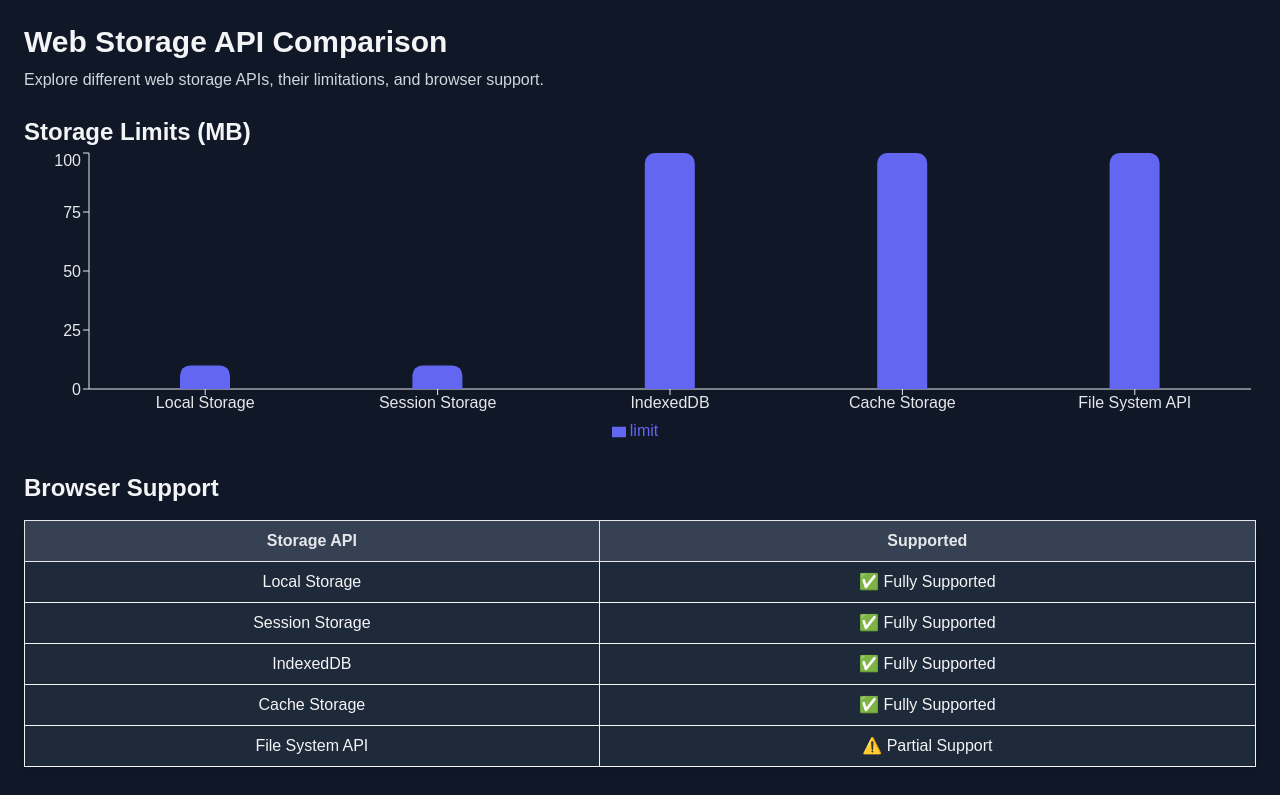
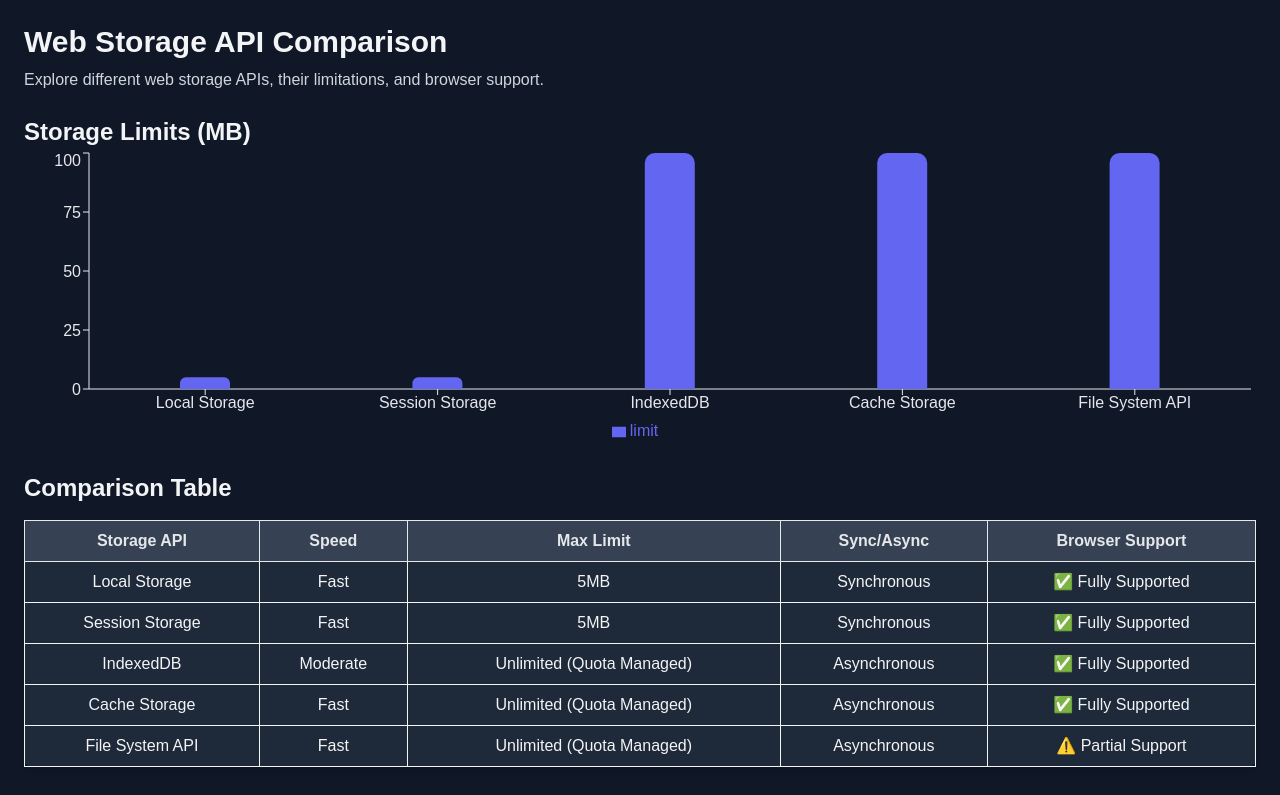
Before and after one commit to hagenbrandt/nextjs-web-storage-demo, a Next.js app: page / in a window 1280 px wide. Shown: the top 795 px of the page. Built offline with nearby package versions, Linux system fonts and the light colour scheme.

Commit message:
refactor: add data to comparison table

```diff
--- a/src/app/page.tsx
+++ b/src/app/page.tsx
@@ -12,19 +12,46 @@ import {
 } from "recharts";
 
 const storageData = [
-  { name: "Local Storage", limit: 10 },
-  { name: "Session Storage", limit: 10 },
-  { name: "IndexedDB", limit: 100 },
-  { name: "Cache Storage", limit: 100 },
-  { name: "File System API", limit: 100 },
-];
-
-const browserSupport = [
-  { name: "Local Storage", support: "✅ Fully Supported" },
-  { name: "Session Storage", support: "✅ Fully Supported" },
-  { name: "IndexedDB", support: "✅ Fully Supported" },
-  { name: "Cache Storage", support: "✅ Fully Supported" },
-  { name: "File System API", support: "⚠️ Partial Support" },
+  {
+    name: "Local Storage",
+    speed: "Fast",
+    limit: 5,
+    displayLimit: "5MB",
+    async: "Synchronous",
+    support: "✅ Fully Supported",
+  },
+  {
+    name: "Session Storage",
+    speed: "Fast",
+    limit: 5,
+    displayLimit: "5MB",
+    async: "Synchronous",
+    support: "✅ Fully Supported",
+  },
+  {
+    name: "IndexedDB",
+    speed: "Moderate",
+    limit: 100,
+    displayLimit: "Unlimited (Quota Managed)",
+    async: "Asynchronous",
+    support: "✅ Fully Supported",
+  },
+  {
+    name: "Cache Storage",
+    speed: "Fast",
+    limit: 100,
+    displayLimit: "Unlimited (Quota Managed)",
+    async: "Asynchronous",
+    support: "✅ Fully Supported",
+  },
+  {
+    name: "File System API",
+    speed: "Fast",
+    limit: 100,
+    displayLimit: "Unlimited (Quota Managed)",
+    async: "Asynchronous",
+    support: "⚠️ Partial Support",
+  },
 ];
 
 export default function HomePage() {
@@ -61,21 +88,27 @@ export default function HomePage() {
       </div>
 
       <div className="mt-6">
-        <h2 className="text-2xl font-semibold">Browser Support</h2>
+        <h2 className="text-2xl font-semibold">Comparison Table</h2>
         <table className="w-full border mt-4 bg-gray-800 text-gray-100 shadow-md rounded-lg">
           <thead>
             <tr className="bg-gray-700 text-gray-200">
               <th className="border p-2">Storage API</th>
-              <th className="border p-2">Supported</th>
+              <th className="border p-2">Speed</th>
+              <th className="border p-2">Max Limit</th>
+              <th className="border p-2">Sync/Async</th>
+              <th className="border p-2">Browser Support</th>
             </tr>
           </thead>
           <tbody>
-            {browserSupport.map((storage) => (
+            {storageData.map((storage) => (
               <tr
                 key={storage.name}
                 className="text-center border-b last:border-none"
               >
                 <td className="border p-2">{storage.name}</td>
+                <td className="border p-2">{storage.speed}</td>
+                <td className="border p-2">{storage.displayLimit}</td>
+                <td className="border p-2">{storage.async}</td>
                 <td className="border p-2">{storage.support}</td>
               </tr>
             ))}
```
